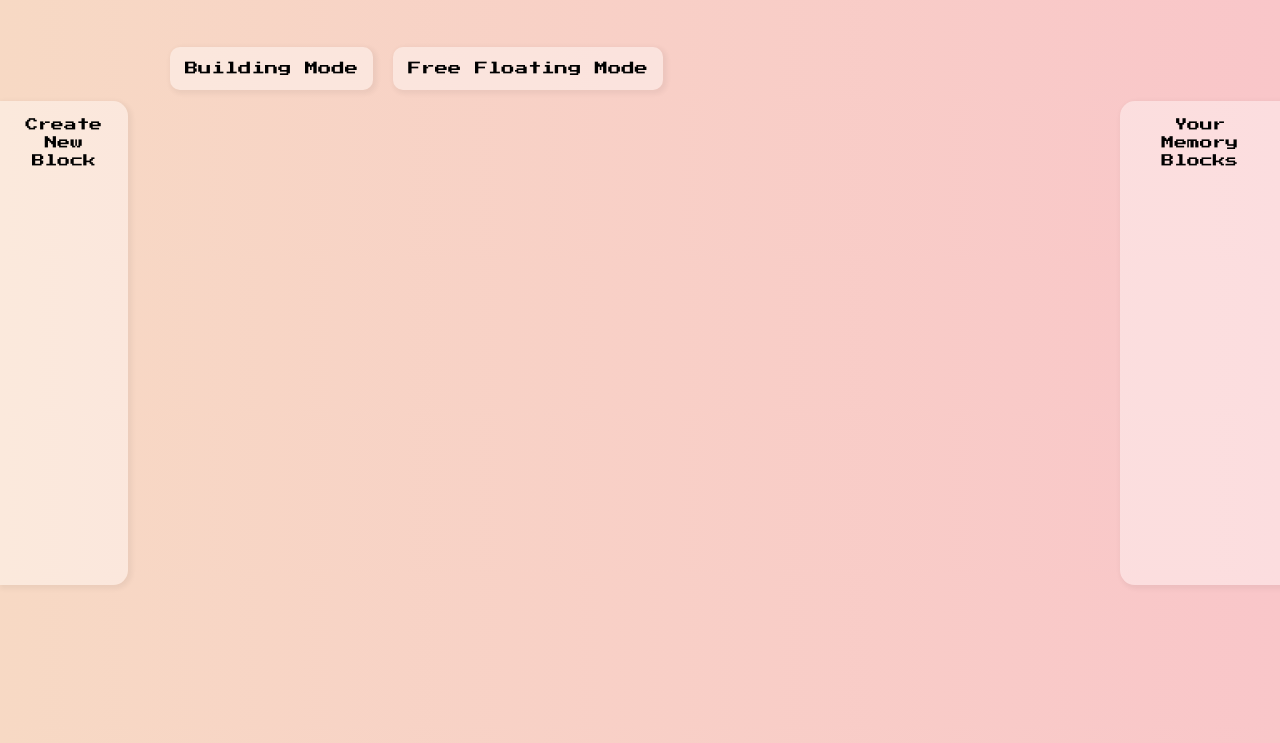
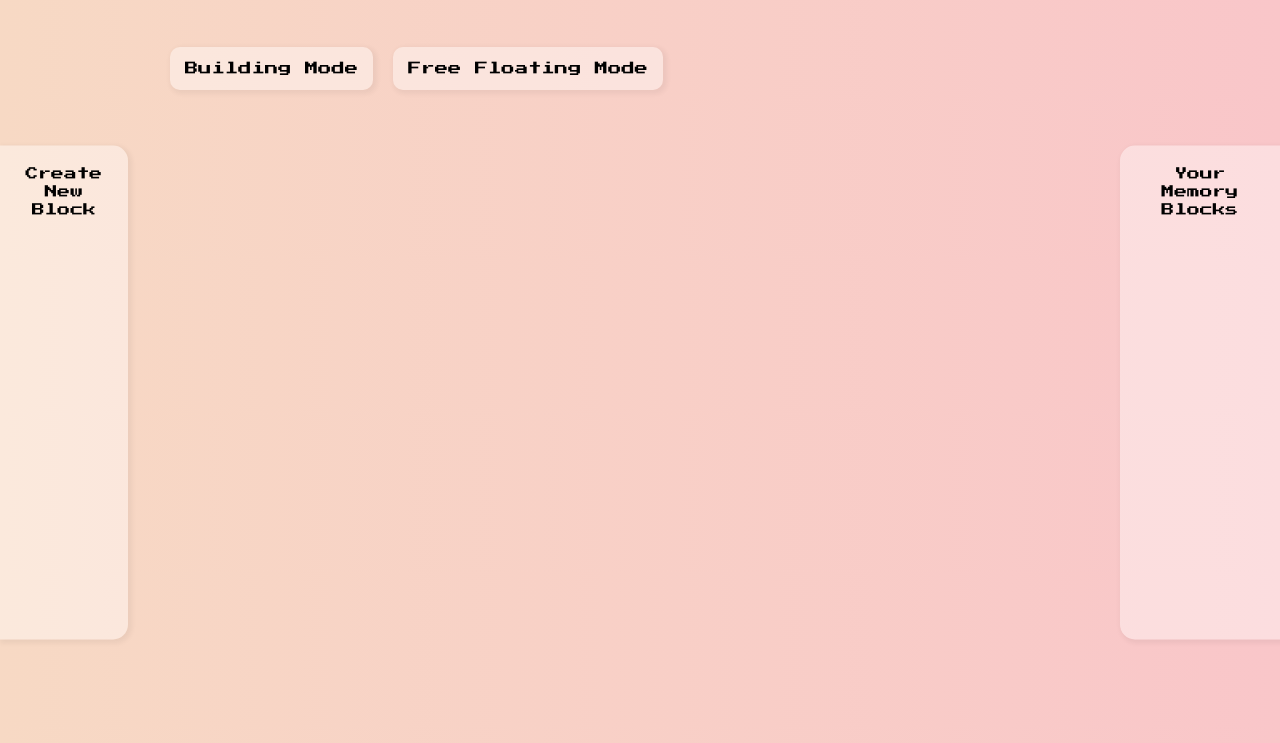
Before and after one commit to alexawhy/memory-castle, a website built with webpack: page index.html in a window 1280 px wide. Shown: the part 57-800 px from the top of the page. Built offline with nearby package versions, Linux system fonts and the light colour scheme.

Commit message:
Lower sidebars position

```diff
--- a/src/styles/color.scss
+++ b/src/styles/color.scss
@@ -1,3 +1,5 @@
+/* Color */
+
 $platinum: #e2e2df;
 $light-gray: #d2d2cf;
 $champagne-pink: #e2cfc4;
--- a/src/styles/left-sidebar.scss
+++ b/src/styles/left-sidebar.scss
@@ -1,11 +1,11 @@
 .left-sidebar {
   position: absolute;
   width: 10vw;
-  min-width: 100px;
+  min-width: 120px;
   background-color: $white-40;
-  padding: 15px;
+  padding: 20px;
   top: 50%;
-  transform: translate(0%, -50%);
+  transform: translate(0%, -40%);
   border-radius: 0px 15px 15px 0px;
   box-shadow: 2px 2px 5px 2px $gray-5;
 }
--- a/src/styles/main.scss
+++ b/src/styles/main.scss
@@ -17,10 +17,12 @@ main {
     font-family: $pixel;
     border-radius: 10px;
     box-shadow: 2px 2px 5px 2px $gray-5;
+    transition: 0.15s;
 
     &:hover {
       transform: translate(0px, -2px);
       background-color: #faedcb66;
+      transition: 0.15s;
     }
   }
 }
--- a/src/styles/right-sidebar.scss
+++ b/src/styles/right-sidebar.scss
@@ -1,12 +1,12 @@
 .right-sidebar {
   position: absolute;
   width: 12.5vw;
-  min-width: 100px;
+  min-width: 120px;
   background-color: $white-40;
-  padding: 15px;
+  padding: 20px;
   top: 50%;
   right: 0;
-  transform: translate(0%, -50%);
+  transform: translate(0%, -40%);
   border-radius: 15px 0px 0px 15px;
   box-shadow: 2px 2px 5px 2px $gray-5;
 }
```
